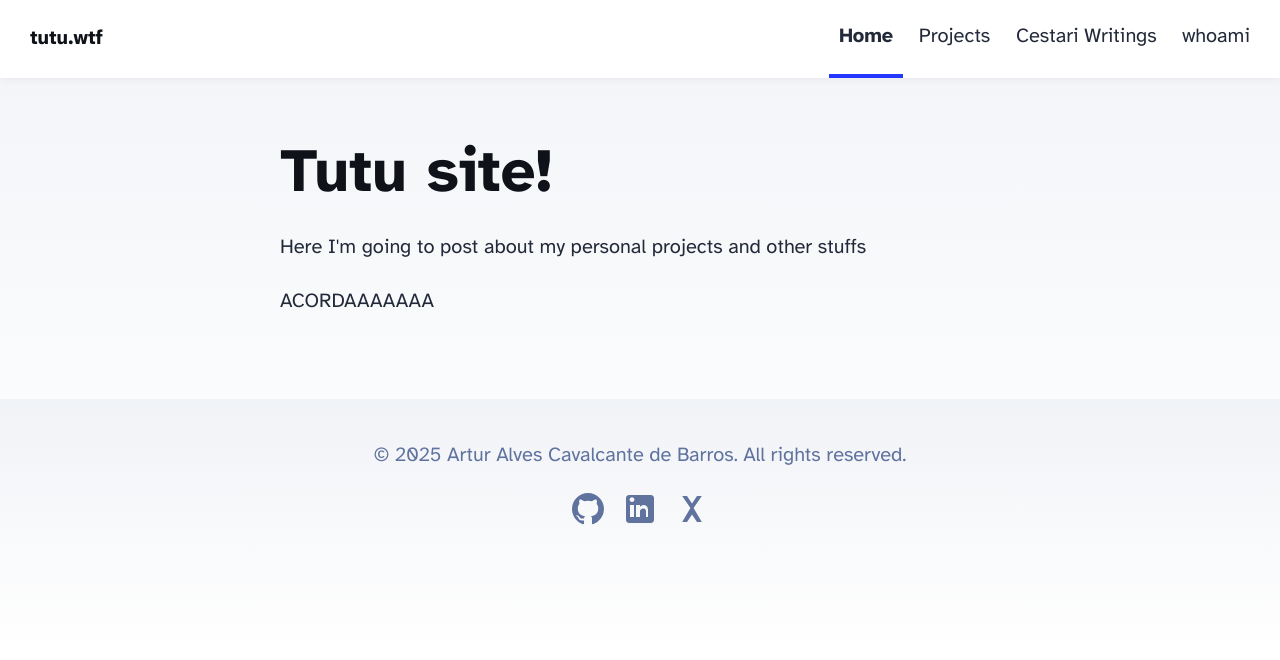
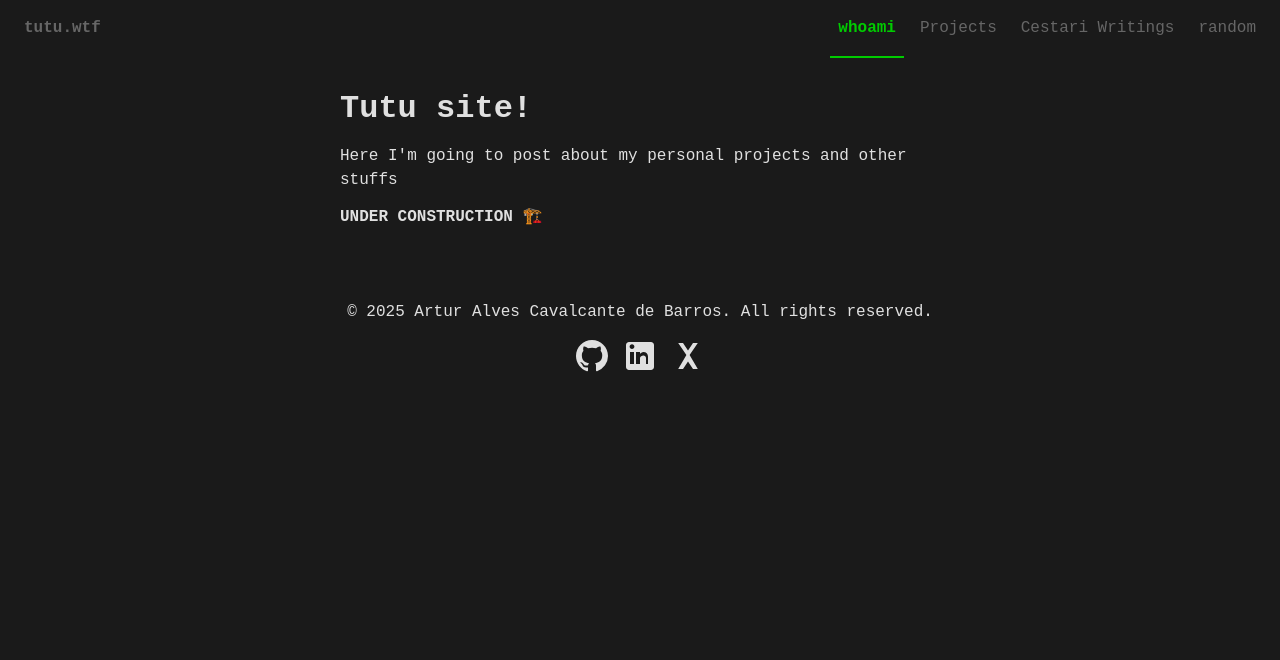
Before and after one commit to tutuzeraa/tutu-site, an Astro site in the folder magenta-matter/: page / in a window 1280 px wide. Built offline with nearby package versions, Linux system fonts and the light colour scheme; Astro itself is replaced by a stand-in of ours.

Commit message:
Change css style

```diff
--- a/magenta-matter/src/components/Header.astro
+++ b/magenta-matter/src/components/Header.astro
@@ -7,20 +7,23 @@ import { SITE_TITLE } from '../consts';
     <nav>
         <h2><a href="/">{SITE_TITLE}</a></h2>
         <div class="internal-links">
-            <HeaderLink href="/">Home</HeaderLink>
+            <HeaderLink href="/">whoami</HeaderLink>
             <HeaderLink href="/projects">Projects</HeaderLink>
             <HeaderLink href="/blog">Cestari Writings</HeaderLink>
-			<HeaderLink href="/about">whoami</HeaderLink>
+            <HeaderLink href="/random">random</HeaderLink>
         </div>
     </nav>
 </header>
+
 <style>
     header {
         margin: 0;
         padding: 0 1em;
-		background: white;
-		box-shadow: 0 2px 8px rgba(var(--black), 5%);
+        /* Darker background matching terminal theme */
+        background: var(--background); /* #1A1A1A from your :root */
+        /* Remove shadow for minimalism */
     }
+
     h2 {
         margin: 0;
         font-size: 1em;
@@ -28,30 +31,45 @@ import { SITE_TITLE } from '../consts';
 
     h2 a,
     h2 a.active {
+        /* Use text color from palette */
+        color: var(--text); /* #00FF00 */
         text-decoration: none;
     }
+
     nav {
         display: flex;
         align-items: center;
         justify-content: space-between;
     }
+
     nav a {
         padding: 1em 0.5em;
-		color: var(--black);
-		border-bottom: 4px solid transparent;
+        /* Use muted color for default state */
+        color: var(--muted); /* #666666 */
+        border-bottom: 2px solid transparent; /* Thinner border */
         text-decoration: none;
     }
+
+    nav a:hover,
     nav a.active {
-		text-decoration: none;
+        /* Highlight with accent color on hover/active */
+        color: var(--accent); /* #FFB000 */
         border-bottom-color: var(--accent);
     }
-	.social-links,
-	.social-links a {
+
+    .internal-links {
         display: flex;
+        gap: 0.5em; /* Minimal spacing between links */
     }
+
     @media (max-width: 720px) {
-		.social-links {
-			display: none;
+        nav {
+            flex-direction: column;
+            align-items: flex-start;
+        }
+        .internal-links {
+            flex-direction: column;
+            gap: 0.25em;
         }
     }
 </style>
--- a/magenta-matter/src/pages/index.astro
+++ b/magenta-matter/src/pages/index.astro
@@ -18,9 +18,9 @@ import { SITE_TITLE, SITE_DESCRIPTION } from '../consts';
             <p>
                 Here I'm going to post about my personal projects and other stuffs
 			</p>
-			<p>
-				ACORDAAAAAAA
-			</p>
+			<h5>
+				UNDER CONSTRUCTION 🏗️
+		 	</h5>
 		</main>
 		<Footer />
 	</body>
--- a/magenta-matter/src/pages/about.astro
+++ b/magenta-matter/src/pages/random.astro
@@ -3,10 +3,10 @@ import Layout from '../layouts/BlogPost.astro';
 ---
 
 <Layout
-        title="whoami"
-        description="About me"
+        title="random"
+        description="random"
         pubDate={new Date('August 08 2021')}
-        heroImage="/gato-fera.jpeg"
+        heroImage="/pinkerton.jpg"
 >
 <h5>
        UNDER CONSTRUCTION 🏗️
--- a/magenta-matter/src/styles/global.css
+++ b/magenta-matter/src/styles/global.css
@@ -1,52 +1,36 @@
-/* The CSS in this style tag is based off of Bear Blog's default CSS.
-  https://github.com/HermanMartinus/bearblog/blob/297026a877bc2ab2b3bdfbd6b9f7961c350917dd/templates/styles/blog/default.css
-  License MIT: https://github.com/HermanMartinus/bearblog/blob/master/LICENSE.md
- */
+/* Based on Bear Blog's default CSS (MIT License)
+   https://github.com/HermanMartinus/bearblog/blob/master/templates/styles/blog/default.css */
 
+/* Define terminal-inspired color palette */
 :root {
-	--accent: #2337ff;
-	--accent-dark: #000d8a;
-	--black: 15, 18, 25;
-	--gray: 96, 115, 159;
-	--gray-light: 229, 233, 240;
-	--gray-dark: 34, 41, 57;
-	--gray-gradient: rgba(var(--gray-light), 50%), #fff;
-	--box-shadow: 0 2px 6px rgba(var(--gray), 25%), 0 8px 24px rgba(var(--gray), 33%),
-		0 16px 32px rgba(var(--gray), 33%);
+    --background: #1A1A1A; /* Dark gray, near-black */
+    --text: #E0E0E0;
+    --accent: #00CC00;
+    --muted: #666666; /* Dim gray for subtle elements */
 }
-@font-face {
-	font-family: 'Atkinson';
-	src: url('/fonts/atkinson-regular.woff') format('woff');
-	font-weight: 400;
-	font-style: normal;
-	font-display: swap;
-}
-@font-face {
-	font-family: 'Atkinson';
-	src: url('/fonts/atkinson-bold.woff') format('woff');
-	font-weight: 700;
-	font-style: normal;
-	font-display: swap;
-}
+
+/* Remove custom font-face; we'll use system monospace fonts instead */
 body {
-	font-family: 'Atkinson', sans-serif;
+    /* Switch to monospace for terminal vibe */
+    font-family: 'Courier New', Courier, monospace;
     margin: 0;
     padding: 0;
     text-align: left;
-	background: linear-gradient(var(--gray-gradient)) no-repeat;
-	background-size: 100% 600px;
-	word-wrap: break-word;
-	overflow-wrap: break-word;
-	color: rgb(var(--gray-dark));
-	font-size: 20px;
-	line-height: 1.7;
+    /* Remove gradient for minimalism, use solid background */
+    background: var(--background);
+    color: var(--text);
+    font-size: 16px; /* Smaller base size for terminal feel */
+    line-height: 1.5; /* Tighter line height */
 }
+
 main {
-	width: 720px;
+    /* Narrower width for minimalism */
+    width: 600px;
     max-width: calc(100% - 2em);
     margin: auto;
-	padding: 3em 1em;
+    padding: 2em 1em; /* Less padding */
 }
+
 h1,
 h2,
 h3,
@@ -54,80 +38,92 @@ h4,
 h5,
 h6 {
     margin: 0 0 0.5rem 0;
-	color: rgb(var(--black));
+    color: var(--text); /* Match text color */
     line-height: 1.2;
+    /* Slightly smaller headings for minimalism */
 }
-h1 {
-	font-size: 3.052em;
-}
-h2 {
-	font-size: 2.441em;
-}
-h3 {
-	font-size: 1.953em;
-}
-h4 {
-	font-size: 1.563em;
-}
-h5 {
-	font-size: 1.25em;
-}
+h1 { font-size: 2em; }
+h2 { font-size: 1.75em; }
+h3 { font-size: 1.5em; }
+h4 { font-size: 1.25em; }
+h5 { font-size: 1em; }
+
 strong,
 b {
-	font-weight: 700;
+    font-weight: normal; /* Monospace fonts don’t always bold well */
+    text-decoration: underline; /* Alternative emphasis */
 }
+
 a {
     color: var(--accent);
+    text-decoration: none; /* No underlines for minimalism */
 }
 a:hover {
-	color: var(--accent);
+    color: var(--text); /* Green on hover */
 }
+
 p {
     margin-bottom: 1em;
 }
-.prose p {
-	margin-bottom: 2em;
-}
-textarea {
+/* Remove .prose p variant for simplicity */
+
+textarea,
+input {
     width: 100%;
     font-size: 16px;
+    font-family: 'Courier New', Courier, monospace; /* Match body */
+    background: var(--background);
+    color: var(--text);
+    border: 1px solid var(--muted);
 }
-input {
-	font-size: 16px;
-}
+
 table {
     width: 100%;
+    border-collapse: collapse; /* Cleaner look */
 }
+table td, table th {
+    border: 1px solid var(--muted);
+    padding: 0.5em;
+}
+
 img {
     max-width: 100%;
     height: auto;
-	border-radius: 8px;
+    /* Remove border-radius for sharp, terminal edges */
 }
+
 code {
     padding: 2px 5px;
-	background-color: rgb(var(--gray-light));
-	border-radius: 2px;
+    background-color: var(--muted); /* Dim gray background */
+    color: var(--text);
+    /* No border-radius for sharp edges */
 }
+
 pre {
-	padding: 1.5em;
-	border-radius: 8px;
+    padding: 1em;
+    background-color: var(--muted);
+    /* No border-radius */
 }
 pre > code {
     all: unset;
 }
+
 blockquote {
+    /* Simplify to a terminal-style pipe */
     border-left: 4px solid var(--accent);
-	padding: 0 0 0 20px;
-	margin: 0px;
-	font-size: 1.333em;
+    padding: 0 0 0 1em;
+    margin: 0;
+    font-size: 1em; /* No size increase */
 }
+
 hr {
     border: none;
-	border-top: 1px solid rgb(var(--gray-light));
+    border-top: 1px dashed var(--muted); /* Dashed for terminal vibe */
 }
+
 @media (max-width: 720px) {
     body {
-		font-size: 18px;
+        font-size: 14px; /* Slightly smaller on mobile */
     }
     main {
         padding: 1em;
@@ -135,6 +131,7 @@ hr {
 }
 
 .sr-only {
+    /* Unchanged; accessibility class remains as-is */
     border: 0;
     padding: 0;
     margin: 0;
@@ -142,12 +139,8 @@ hr {
     height: 1px;
     width: 1px;
     overflow: hidden;
-	/* IE6, IE7 - a 0 height clip, off to the bottom right of the visible 1px box */
     clip: rect(1px 1px 1px 1px);
-	/* maybe deprecated but we need to support legacy browsers */
     clip: rect(1px, 1px, 1px, 1px);
-	/* modern browsers, clip-path works inwards from each corner */
     clip-path: inset(50%);
-	/* added line to stop words getting smushed together (as they go onto separate lines and some screen readers do not understand line feeds as a space */
     white-space: nowrap;
 }
```
Also changed, not shown: magenta-matter/src/content/blog/exemplo.md (added, +22 -0 lines), magenta-matter/src/content/blog/teste.md (deleted, +0 -7 lines), magenta-matter/public/pinkerton.jpg (added), magenta-matter/public/roundabout.jpg (added). Lines whose indentation alone changed are shown as unchanged.
